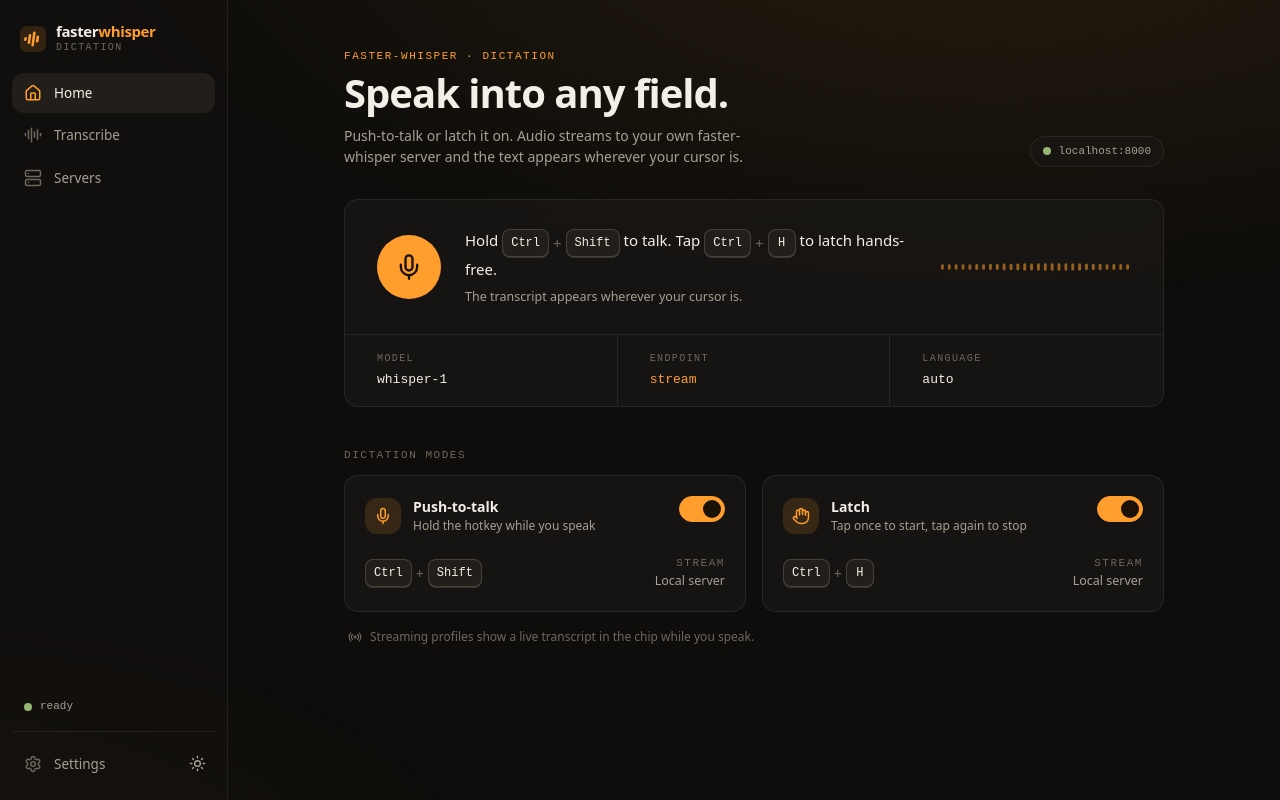
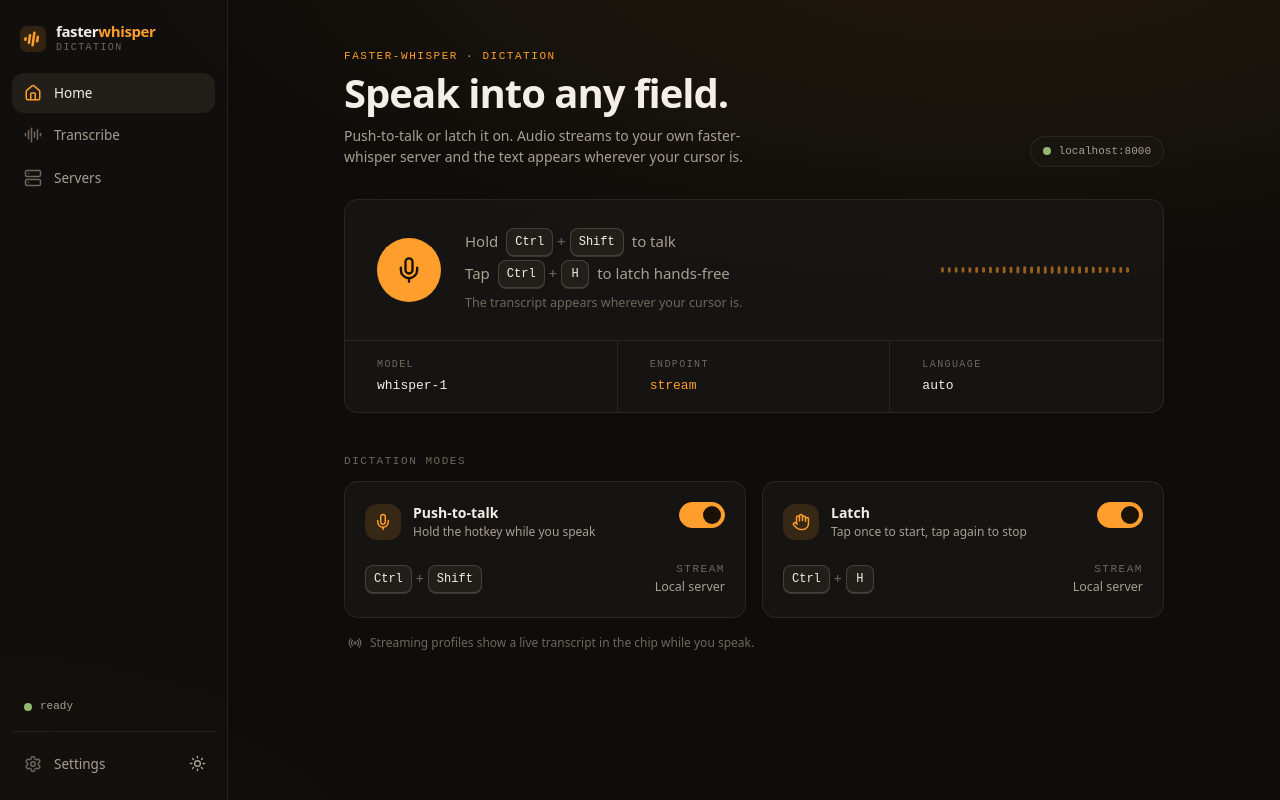
Before and after one commit to v3DJG6GL/faster-whisper-frontend, a React (Vite) app: page /transcribe in a window 1280 px wide. Built offline with nearby package versions, Linux system fonts and the light colour scheme; a web font is replaced by a local one.

Commit message:
fix(home): stack the two mode lines instead of one wrapping sentence (P3)
The combined sentence wrapped awkwardly ("hands-free." alone on line 2).
Render each enabled mode on its own line with equal weight + key-cap chips.

Co-Authored-By: Claude Opus 4.8 <noreply@anthropic.com>

```diff
--- a/src/screens/Home.tsx
+++ b/src/screens/Home.tsx
@@ -97,23 +97,23 @@ export default function Home() {
           >
             {dictating ? <Square className="size-6" /> : <Mic className="size-7" />}
           </button>
-          <div className="min-w-0 flex-1">
-            <div className="text-[15px] leading-relaxed text-text">
+          <div className="min-w-0 flex-1 space-y-1">
             {hold.enabled && (
-                <>
-                  Hold <HotkeyChips hotkey={hold.hotkey} /> to talk.{" "}
-                </>
+              <div className="flex items-center gap-2 text-[15px] text-text">
+                <span className="text-dim">Hold</span> <HotkeyChips hotkey={hold.hotkey} />
+                <span className="text-dim">to talk</span>
+              </div>
             )}
             {handsfree.enabled && (
-                <>
-                  Tap <HotkeyChips hotkey={handsfree.hotkey} /> to latch hands-free.
-                </>
+              <div className="flex items-center gap-2 text-[15px] text-text">
+                <span className="text-dim">Tap</span> <HotkeyChips hotkey={handsfree.hotkey} />
+                <span className="text-dim">to latch hands-free</span>
+              </div>
             )}
             {!hold.enabled && !handsfree.enabled && (
-                <span className="text-dim">Enable a dictation mode below to begin.</span>
+              <div className="text-[15px] text-dim">Enable a dictation mode below to begin.</div>
             )}
-            </div>
-            <div className="mt-1.5 text-[12.5px] text-dim">
+            <div className="pt-0.5 text-[12.5px] text-faint">
               The transcript appears wherever your cursor is.
             </div>
           </div>
```
Lines whose indentation alone changed are shown as unchanged.
